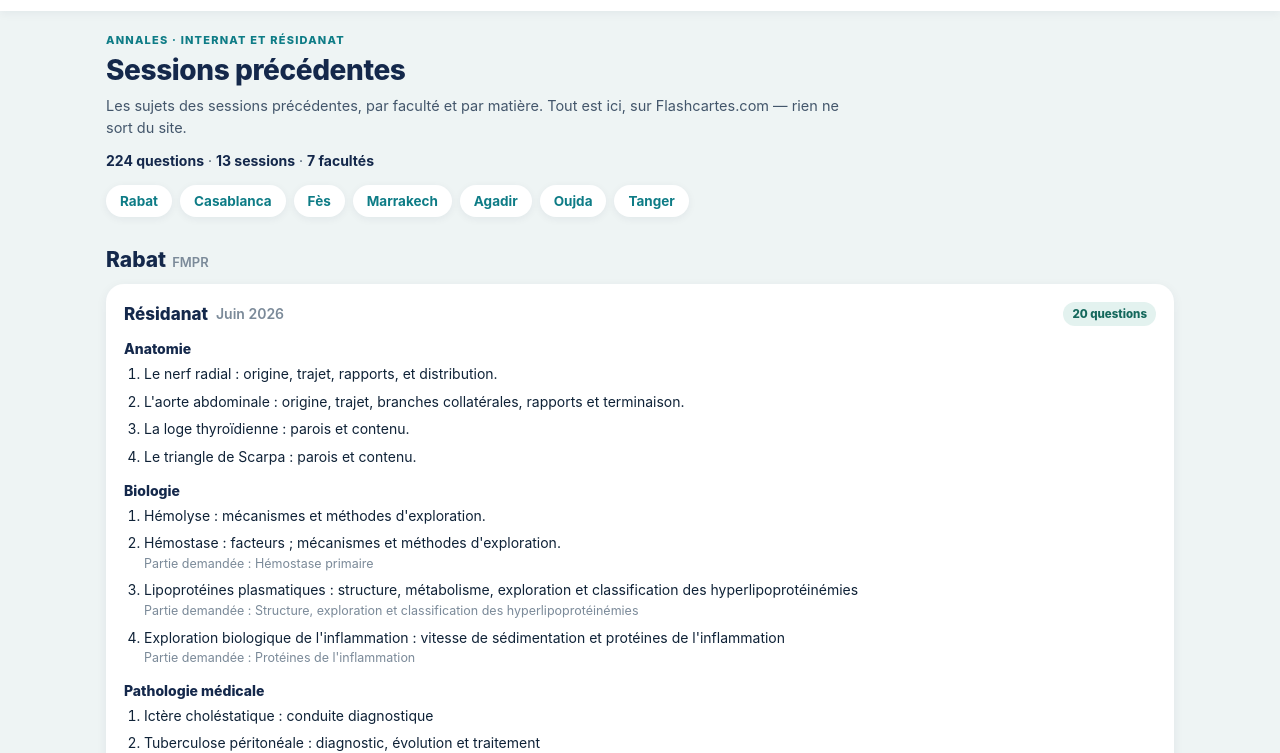
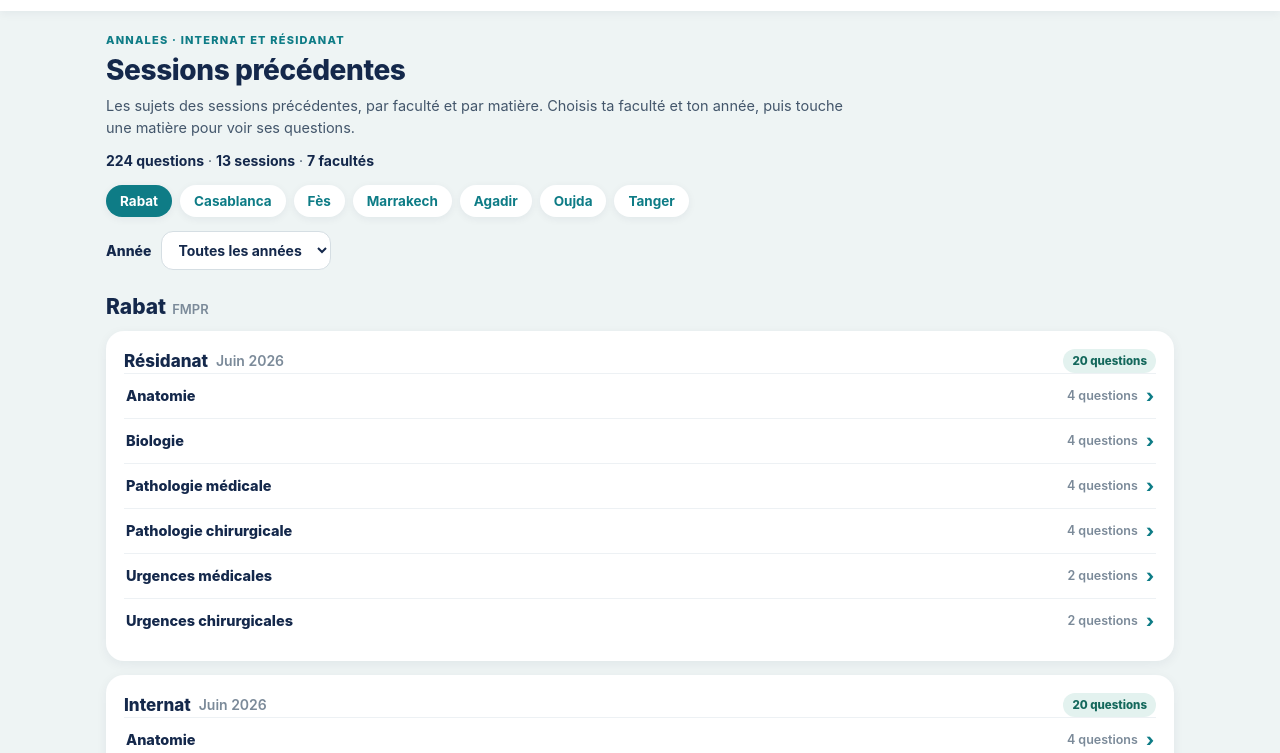
Before and after one commit to flashcards-ma/flashcards-ma.github.io, a plain HTML site: page annales.html in a window 1280 px wide. Shown: the part 49-802 px from the top of the page. Drawn offline with Linux system fonts and the light colour scheme.

Commit message:
Flashcards flashcards-ma app

```diff
--- a/annales.html
+++ b/annales.html
@@ -21,20 +21,29 @@
   .sub { font-size:14.5px; color:#43566B; margin-top:8px; line-height:1.55; max-width:760px; }
   .totals { font-size:14px; color:#43566B; margin-top:12px; }
   .totals b { color:#14284B; }
-  .cities { display:flex; flex-wrap:wrap; gap:8px; margin-top:16px; }
-  .cities a { background:#fff; border-radius:999px; padding:8px 14px; font-size:13.5px; font-weight:700; color:#0E7C86; text-decoration:none; box-shadow:0 2px 8px rgba(20,40,75,.06); }
-  .cityhead { font-size:21px; font-weight:800; margin:30px 0 12px; scroll-margin-top:76px; }
+  .controls { margin-top:16px; }
+  .cities { display:flex; flex-wrap:wrap; gap:8px; }
+  .cities button { background:#fff; border:0; border-radius:999px; padding:8px 14px; font-size:13.5px; font-weight:700; color:#0E7C86; box-shadow:0 2px 8px rgba(20,40,75,.06); cursor:pointer; font-family:inherit; }
+  .cities button.active { background:#0E7C86; color:#fff; }
+  .yearrow { display:flex; align-items:center; gap:10px; margin-top:14px; }
+  .yearrow label { font-size:14px; font-weight:800; color:#14284B; }
+  .yearrow select { font-family:inherit; font-size:14px; font-weight:700; color:#14284B; background:#fff; border:1px solid #D5DEE3; border-radius:12px; padding:9px 12px; }
+  .cityhead { font-size:21px; font-weight:800; margin:24px 0 12px; scroll-margin-top:76px; }
   .cityhead span { font-size:13px; font-weight:600; color:#7B8A99; margin-left:6px; }
   .card { background:#fff; border-radius:18px; padding:18px; box-shadow:0 3px 12px rgba(20,40,75,.06); scroll-margin-top:76px; margin-bottom:14px; }
   .card .row { display:flex; align-items:center; flex-wrap:wrap; gap:4px 8px; }
   .card .stype { font-size:17px; font-weight:800; }
   .card .slabel { font-size:14px; color:#7B8A99; font-weight:600; }
   .badge { margin-left:auto; font-size:11.5px; font-weight:800; padding:5px 9px; border-radius:999px; white-space:nowrap; background:#E3F2EF; color:#14685C; }
-  .mat h3 { font-size:14px; font-weight:800; margin:14px 0 4px; color:#14284B; }
-  .mat ol { margin-left:20px; }
-  .mat li { font-size:14px; color:#0f2237; line-height:1.55; margin:6px 0; }
-  .mat li .part { display:block; font-size:12.5px; color:#7B8A99; }
+  .matbtn { display:flex; align-items:center; width:100%; background:none; border:0; border-top:1px solid #EDF1F4; padding:13px 2px; font-family:inherit; font-size:14.5px; font-weight:800; color:#14284B; cursor:pointer; text-align:left; }
+  .matbtn .mcount { margin-left:auto; font-size:12.5px; font-weight:600; color:#7B8A99; white-space:nowrap; }
+  .matbtn .chev { margin-left:8px; font-size:18px; line-height:1; color:#0E7C86; transition:transform .15s; }
+  .matbtn.open .chev { transform:rotate(90deg); }
+  .matbody ol { margin:2px 0 10px 20px; }
+  .matbody li { font-size:14px; color:#0f2237; line-height:1.55; margin:6px 0; }
+  .matbody li .part { display:block; font-size:12.5px; color:#7B8A99; }
   .snote { font-size:13px; color:#8A6D1B; background:#FDF3D7; border-radius:10px; padding:8px 12px; margin-top:12px; line-height:1.5; }
+  .empty { background:#fff; border-radius:18px; padding:18px; box-shadow:0 3px 12px rgba(20,40,75,.06); font-size:14px; color:#43566B; line-height:1.55; }
   .foot { margin-top:22px; font-size:12.5px; color:#7B8A99; line-height:1.6; }
   @media (max-width:480px){ h1{font-size:23px;} }
 </style>
@@ -47,9 +56,12 @@
 <div class="wrap">
   <div class="k">ANNALES &middot; INTERNAT ET R&Eacute;SIDANAT</div>
   <h1>Sessions pr&eacute;c&eacute;dentes</h1>
-  <p class="sub">Les sujets des sessions pr&eacute;c&eacute;dentes, par facult&eacute; et par mati&egrave;re. Tout est ici, sur Flashcartes.com &mdash; rien ne sort du site.</p>
+  <p class="sub">Les sujets des sessions pr&eacute;c&eacute;dentes, par facult&eacute; et par mati&egrave;re. Choisis ta facult&eacute; et ton ann&eacute;e, puis touche une mati&egrave;re pour voir ses questions.</p>
   <p class="totals" id="totals"></p>
+  <div class="controls">
     <div class="cities" id="cities"></div>
+    <div class="yearrow"><label for="yearSel">Ann&eacute;e</label><select id="yearSel"></select></div>
+  </div>
   <div id="content"></div>
   <p class="foot">Sujets des &eacute;preuves officielles des concours d'internat et de r&eacute;sidanat en m&eacute;decine. Seules les sessions v&eacute;rifi&eacute;es avec des questions sont publi&eacute;es. Aucun corrig&eacute; n'est fourni ici. V&eacute;rifi&eacute; le 12 novembre 2026.</p>
 </div>
@@ -58,46 +70,104 @@
 <script>
 (function () {
   function esc(s){ return String(s).replace(/&/g,'&amp;').replace(/</g,'&lt;').replace(/>/g,'&gt;').replace(/"/g,'&quot;'); }
-  function render(d){
-    var tot = d.totalQuestions || 0;
+  function sessionYear(s){ var m = s.id.match(/(\d{4})-/); return m ? m[1] : ''; }
+  var data = JSON.parse(document.getElementById('annales-data').textContent);
+  var state = { city: data.cities[0].code, year: 'all', scrollTo: null };
+
+  function yearsList(){
+    var set = {};
+    data.cities.forEach(function(c){ c.sessions.forEach(function(s){ set[sessionYear(s)] = 1; }); });
+    return Object.keys(set).sort().reverse();
+  }
+  function cityByCode(code){
+    for (var i = 0; i < data.cities.length; i++) if (data.cities[i].code === code) return data.cities[i];
+    return data.cities[0];
+  }
+  function buildYearSelect(){
+    var sel = document.getElementById('yearSel');
+    var html = '<option value="all">Toutes les ann&eacute;es</option>';
+    yearsList().forEach(function(y){ html += '<option value="' + y + '">' + y + '</option>'; });
+    sel.innerHTML = html;
+    sel.value = state.year;
+    sel.addEventListener('change', function(){
+      state.year = sel.value;
+      render();
+    });
+  }
+  function render(){
+    var tot = data.totalQuestions || 0;
     var nSess = 0;
-    d.cities.forEach(function(c){ nSess += c.sessions.length; });
+    data.cities.forEach(function(c){ nSess += c.sessions.length; });
     document.getElementById('totals').innerHTML = '<b>' + tot + ' questions</b> &middot; <b>' + nSess + ' sessions</b> &middot; <b>7 facult&eacute;s</b>';
     var nav = '';
-    d.cities.forEach(function(c){ nav += '<a href="#' + esc(c.code) + '">' + esc(c.city) + '</a>'; });
+    data.cities.forEach(function(c){
+      nav += '<button type="button" data-city="' + esc(c.code) + '"' + (c.code === state.city ? ' class="active"' : '') + '>' + esc(c.city) + '</button>';
+    });
     document.getElementById('cities').innerHTML = nav;
-    var html = '';
-    d.cities.forEach(function(c){
-      html += '<h2 class="cityhead" id="' + esc(c.code) + '">' + esc(c.city) + '<span>' + esc(c.code) + '</span></h2>';
-      c.sessions.forEach(function(s){
+    var city = cityByCode(state.city);
+    var sessions = city.sessions.filter(function(s){ return state.year === 'all' || sessionYear(s) === state.year; });
+    var html = '<h2 class="cityhead" id="' + esc(city.code) + '">' + esc(city.city) + '<span>' + esc(city.code) + '</span></h2>';
+    if (!sessions.length) {
+      html += '<div class="empty">Aucune session en ' + esc(state.year) + ' pour ' + esc(city.city) + ' pour l&rsquo;instant.</div>';
+    }
+    sessions.forEach(function(s){
       html += '<article class="card" id="' + esc(s.id) + '">';
       html += '<div class="row"><span class="stype">' + esc(s.type) + '</span><span class="slabel">' + esc(s.label) + '</span><span class="badge">' + s.questions + ' questions</span></div>';
-        s.matieres.forEach(function(m){
-          html += '<div class="mat"><h3>' + esc(m.name) + '</h3><ol>';
+      s.matieres.forEach(function(m, mi){
+        var mid = s.id + '-m' + mi;
+        html += '<div class="mat"><button type="button" class="matbtn" data-target="' + esc(mid) + '" aria-expanded="false"><span>' + esc(m.name) + '</span><span class="mcount">' + m.questions.length + ' questions</span><span class="chev">&rsaquo;</span></button>';
+        html += '<div class="matbody" id="' + esc(mid) + '" hidden><ol>';
         m.questions.forEach(function(q){
           html += '<li>' + esc(q.q);
           if (q.p) html += '<span class="part">Partie demand&eacute;e : ' + esc(q.p) + '</span>';
           html += '</li>';
         });
-          html += '</ol></div>';
+        html += '</ol></div></div>';
       });
       if (s.note) html += '<p class="snote">' + esc(s.note) + '</p>';
       html += '</article>';
     });
-    });
     document.getElementById('content').innerHTML = html;
   }
-  function jumpToHash(){
+  function initFromHash(){
     var h = location.hash && location.hash.slice(1);
     if (!h) return;
-    var el = document.getElementById(h);
+    var found = null;
+    data.cities.forEach(function(c){ c.sessions.forEach(function(s){ if (s.id === h) found = { city: c.code, year: sessionYear(s) }; }); });
+    if (found) { state.city = found.city; state.year = found.year; state.scrollTo = h; return; }
+    var city = data.cities.filter(function(c){ return c.code === h; })[0];
+    if (city) { state.city = city.code; state.scrollTo = h; }
+  }
+  document.getElementById('cities').addEventListener('click', function(e){
+    var btn = e.target.closest('button[data-city]');
+    if (!btn) return;
+    state.city = btn.getAttribute('data-city');
+    if (history.replaceState) history.replaceState(null, '', '#' + state.city);
+    render();
+  });
+  document.getElementById('content').addEventListener('click', function(e){
+    var btn = e.target.closest('.matbtn');
+    if (!btn) return;
+    var body = document.getElementById(btn.getAttribute('data-target'));
+    if (!body) return;
+    var open = body.hidden;
+    body.hidden = !open;
+    btn.setAttribute('aria-expanded', String(open));
+    if (open) btn.classList.add('open'); else btn.classList.remove('open');
+  });
+  initFromHash();
+  buildYearSelect();
+  render();
+  if (state.scrollTo) {
+    var el = document.getElementById(state.scrollTo);
     if (el) el.scrollIntoView();
   }
-  var data = JSON.parse(document.getElementById('annales-data').textContent);
-  render(data);
-  jumpToHash();
   fetch('annales.json', { cache: 'no-store' }).then(function(r){ return r.json(); }).then(function(d){
-    if (d && d.updated && d.updated !== data.updated) { render(d); jumpToHash(); }
+    if (d && d.updated && d.updated !== data.updated) {
+      data = d;
+      buildYearSelect();
+      render();
+    }
   }).catch(function(){});
 })();
 </script>
```
Lines whose indentation alone changed are shown as unchanged.
